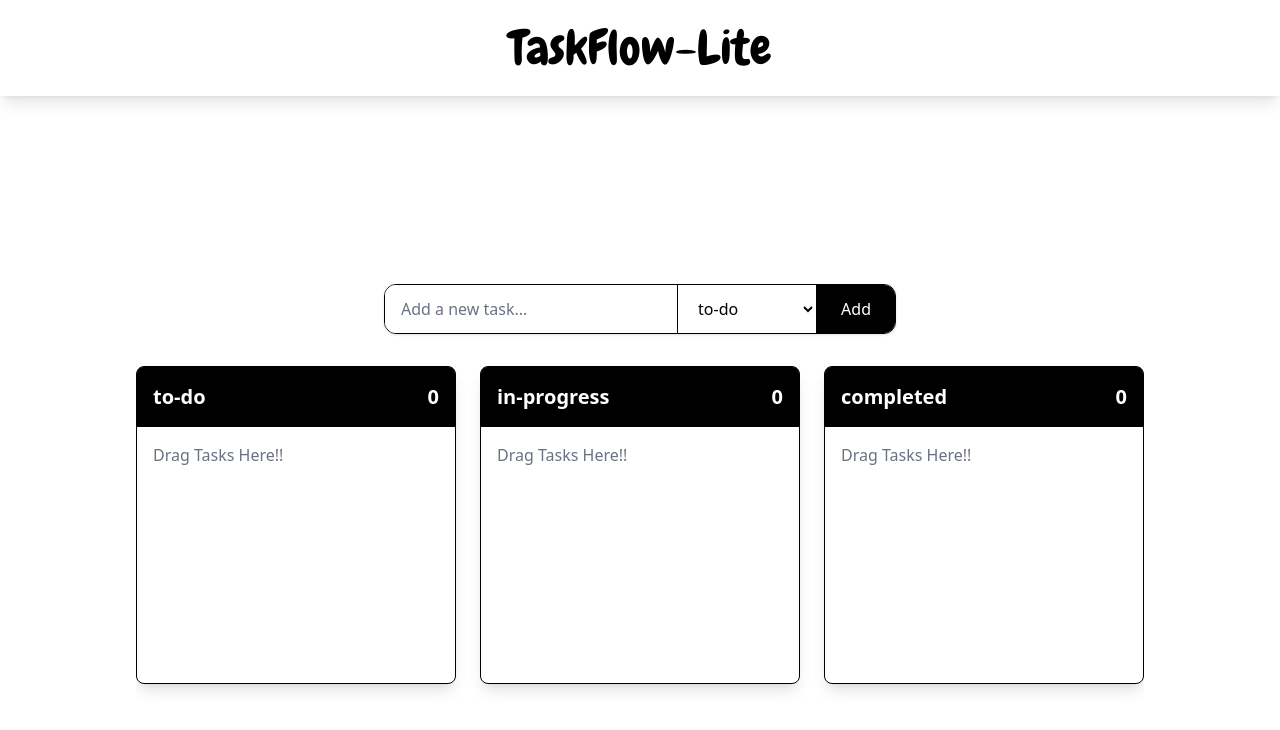
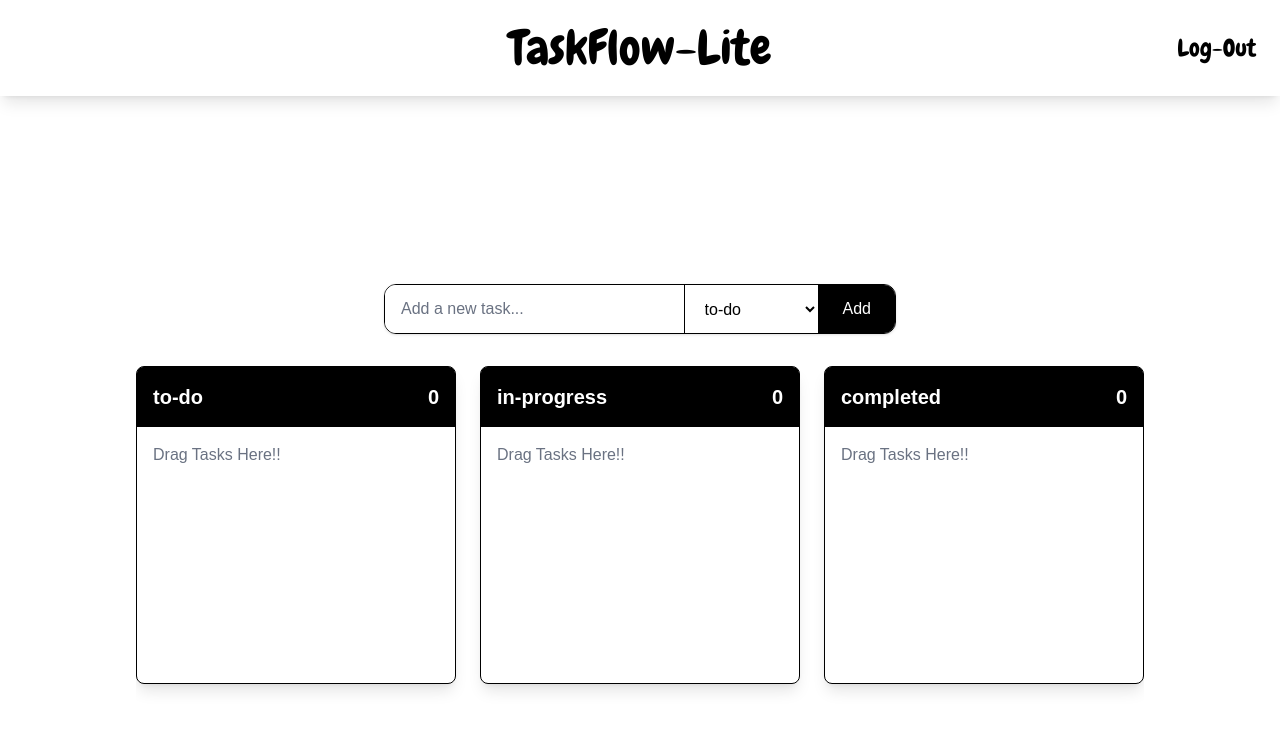
Before and after one commit to pramje-drum/TaskFlow-Lite, a React (Vite) app: page /dashboard in a window 1280 px wide. Shown: the top 730 px of the page. Built offline with nearby package versions, Linux system fonts and the light colour scheme; sample sign-in values are in the browser's storage; a web font is replaced by a local one.

Commit message:
Implemented Protected Routing and also added LOG OUT feature!!

```diff
--- a/src/App.jsx
+++ b/src/App.jsx
@@ -1,16 +1,39 @@
 import Dashboard from "./assets/components/DashBoard/Dashboard";
 import LoginArea from "./assets/components/LoginForm/LoginArea";
-import { BrowserRouter as Router, Routes, Route } from "react-router-dom";
+import { createBrowserRouter, RouterProvider } from "react-router-dom";
+import ProtectedRoutes from "./assets/components/ProtectedRoutes/ProtectedRoutes";
+import { useState } from "react";
+import Header from "./assets/components/Header";
 
-function App() {
-	return (
-		<Router>
-			<Routes>
-				<Route path="/" element={<LoginArea />} />
-				<Route path="/dashboard" element={<Dashboard />} />
-			</Routes>
-		</Router>
-	);
-}
+const App = () => {
+	const [auth, setAuth] = useState(localStorage.getItem("token"));
+	const router = createBrowserRouter([
+		{
+			path: "/",
+			element: (
+				<div>
+					<Header auth={auth} setAuth={setAuth}/>
+					<LoginArea setAuth={setAuth} />{" "}
+				</div>
+			),
+		},
+		{
+			element: <ProtectedRoutes auth={auth} />,
+			children: [
+				{
+					path: "/dashboard",
+					element: (
+						<div>
+							<Header auth={auth} setAuth={setAuth}/>
+							<Dashboard />
+						</div>
+					),
+				},
+			],
+		},
+	]);
+
+	return <RouterProvider router={router} />;
+};
 
 export default App;
--- a/src/assets/components/DashBoard/Dashboard.jsx
+++ b/src/assets/components/DashBoard/Dashboard.jsx
@@ -1,7 +1,9 @@
 import { useState } from "react";
 import Header from "../Header";
+// import { useNavigate } from "react-router-dom";
 
 const Dashboard = () => {
+
 	const [columns, setColumns] = useState({
 		todo: {
 			name: "to-do",
@@ -84,12 +86,9 @@ const Dashboard = () => {
 
 	return (
 		<div>
-			{/* header */}
-			<div>
-				<Header />
-			</div>
 
-			<div className="p-6 w-full min-h-screen bg-white flex flex-col items-center justify-center">
+
+			<div className="p-6 font-Gothic w-full min-h-screen bg-white flex flex-col items-center justify-center">
 				<div className="mb-8 flex w-full max-w-lg border border-black rounded-xl overflow-hidden shadow-sm">
 					<input
 						type="text"
@@ -126,7 +125,7 @@ const Dashboard = () => {
 					{Object.keys(columns).map((columnId) => (
 						<div
 							key={columnId}
-							className="flex-shrink-0 w-80 rounded-lg shadow-lg border border-black bg-white"
+							className="shrink-0 w-80 rounded-lg shadow-lg border border-black bg-white"
 							onDragOver={handleDragOver}
 							onDrop={(e) => handleDrop(e, columnId)}
 						>
--- a/src/assets/components/Header.jsx
+++ b/src/assets/components/Header.jsx
@@ -1,11 +1,25 @@
-const Header = () => {
+const Header = ({ auth, setAuth }) => {
+	const handleLogOut = () => {
+		console.log("clicked");
+		localStorage.removeItem("token");
+		setAuth(false);
+	};
 	return (
-		<div>
-			<div className="navbar bg-base-100 shadow-lg flex sticky top-0 z-1000 justify-center p-6 font-ChewyFamily ">
-				<div>
-					<a className="btn btn-ghost text-5xl">TaskFlow-Lite</a>
+		<div className="navbar bg-base-100 shadow-lg flex sticky top-0 z-1000 justify-center items-center p-6 font-ChewyFamily">
+			<div>
+				<a className="text-5xl">TaskFlow-Lite</a>
+			</div>
+			{/* logout-button */}
+			{auth && (
+				<div className="absolute right-6">
+					<button
+						onClick={handleLogOut}
+						className=" text-2xl font-ChewyFamily hover:text-gray-600"
+					>
+						Log-Out
+					</button>
 				</div>
-			</div>
+			)}
 		</div>
 	);
 };
--- a/src/assets/components/LoginForm/LoginArea.jsx
+++ b/src/assets/components/LoginForm/LoginArea.jsx
@@ -5,22 +5,24 @@ import { useNavigate } from "react-router-dom";
 
 const userKey = "taskReact";
 
-const LoginArea = () => {
+const LoginArea = ({ setAuth }) => {
 	const { register, handleSubmit, reset } = useForm();
 	const [isLogin, setIsLogin] = useState(true);
 	const navigate = useNavigate();
 
 	const onSubmit = (data) => {
-		const savedUser = JSON.parse(localStorage.getItem(userKey));
-
+		if (!data) return;
+		const savedUser = JSON.parse(localStorage.getItem(userKey)) || [];
 		if (isLogin) {
 			// LOGIN MODE
-			if (
-				savedUser &&
-				data.username === savedUser.username &&
-				data.password === savedUser.password
-			) {
+
+			const filter_user = savedUser.find(
+				(u) => u.username === data.username && u.password === data.password,
+			);
+
+			if (filter_user) {
 				localStorage.setItem("token", "dummy-token-123");
+				setAuth(true);
 				navigate("/dashboard");
 			} else {
 				alert("Invalid username or password");
@@ -32,18 +34,30 @@ const LoginArea = () => {
 				return;
 			}
 
-			localStorage.setItem(userKey, JSON.stringify(data));
+			//if username already exist
+			if (savedUser.some((u) => u.username === data.username)) {
+				alert("Username already Exists");
+				return;
+			}
+
+			const updated_user = [
+				...savedUser,
+				{
+					username: data.username,
+					password: data.password,
+					confirm_password: data.confirm_password,
+				},
+			];
+			localStorage.setItem(userKey, JSON.stringify(updated_user));
 			alert("Account created successfully. Please log in.");
 			setIsLogin(true);
+			reset();
 		}
 	};
 
 	return (
 		<div className="min-h-screen flex flex-col">
 			{/* header area */}
-			<div>
-				<Header />
-			</div>
 
 			<div className="flex-1 flex justify-center items-center px-4">
 				{/* form area */}
--- /dev/null
+++ b/src/assets/components/ProtectedRoutes/ProtectedRoutes.jsx
@@ -0,0 +1,6 @@
+import { Outlet, Navigate } from "react-router-dom";
+const ProtectedRoutes = ({auth}) => {
+	return auth ? <Outlet /> : <Navigate to="/" replace />;
+};
+
+export default ProtectedRoutes;
```
